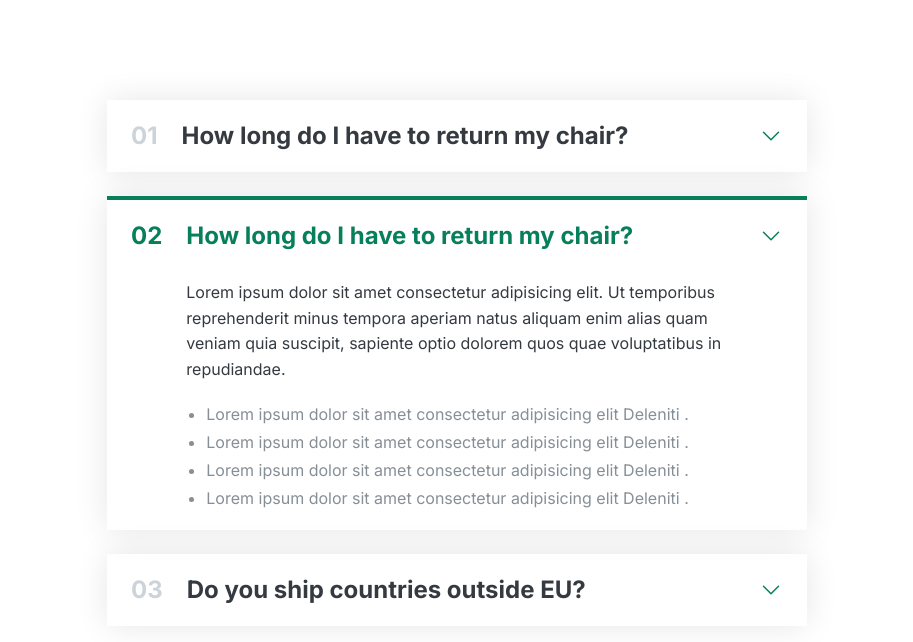
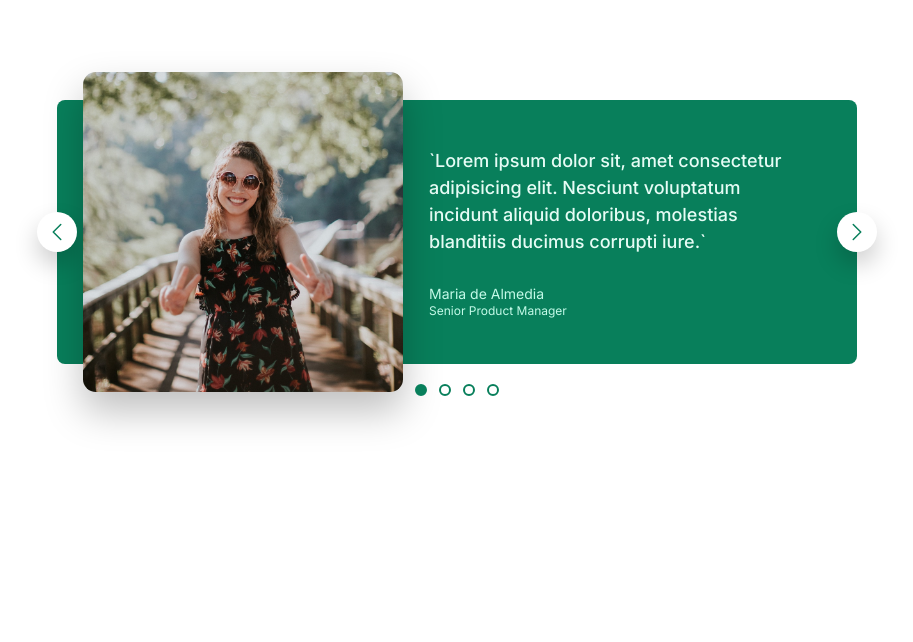
Before and after one commit to snpatel96/html-css-components, a website built with Vite: page carousel.html in a window 1280 px wide. Shown: the whole page, without its empty margins (183-1096 px from the left). Built offline with nearby package versions, Linux system fonts and the light colour scheme.

Commit message:
#1 Carousel

```diff
--- a/carousel.html
+++ b/carousel.html
@@ -9,7 +9,7 @@
       rel="stylesheet"
     />
 
-    <title>Accordian</title>
+    <title>Carousel</title>
 
     <style>
       * {
@@ -24,199 +24,152 @@
         line-height: 1;
       }
 
-      .accordian {
-        width: 700px;
+      .carousel {
+        width: 800px;
         margin: 100px auto;
+        padding: 32px 48px 32px 86px;
+        background-color: #087f5b;
+        border-radius: 8px;
+        position: relative;
 
         display: flex;
-        flex-direction: column;
-        gap: 24px;
+        align-items: center;
+        gap: 86px;
       }
 
-      .item {
-        box-shadow: 0 0 32px rgba(0, 0, 0, 0.1);
-        padding: 24px;
-
-        display: grid;
-        grid-template-columns: auto 1fr auto;
-        column-gap: 24px;
-        row-gap: 32px;
-        align-items: center;
-      }
-      .number,
-      .text {
-        font-size: 24px;
-        font-weight: bold;
-        /* color: #087f5b; */
+      img {
+        height: 200px;
+        border-radius: 8px;
+        transform: scale(1.6);
+        box-shadow: 0 12px 24px rgba(0, 0, 0, 0.25);
       }
 
-      .number {
-        color: #ccd4da;
+      .testimonial-text {
+        font-size: 18px;
+        font-weight: 500;
+        line-height: 1.5;
+        margin-bottom: 32px;
+        color: #e6fcf5;
       }
-      .icon {
+
+      .testimonial-author {
+        font-size: 14px;
+        margin-bottom: 4px;
+        color: #c3fae8;
+      }
+
+      .testimonial-job {
+        font-size: 12px;
+        color: #c3fae8;
+      }
+
+      .btn {
+        background-color: #fff;
+        border: none;
+        height: 40px;
+        width: 40px;
+        border-radius: 50%;
+        position: absolute;
+        box-shadow: 0 12px 24px rgba(0, 0, 0, 0.2);
+        cursor: pointer;
+
+        display: flex;
+        align-items: center;
+        justify-content: center;
+      }
+
+      .btn--left {
+        left: 0;
+        top: 50%;
+        transform: translate(-50%, -50%);
+      }
+
+      .btn--right {
+        right: 0;
+        top: 50%;
+        transform: translate(50%, -50%);
+      }
+
+      .btn-icon {
+        height: 24px;
         width: 24px;
         stroke: #087f5b;
       }
-      .hidden-box {
-        grid-column: 2;
-        display: none;
-      }
 
-      .hidden-box p {
-        line-height: 1.6;
-        margin-bottom: 24px;
-      }
-
-      .hidden-box ul {
-        color: #868e96;
-        margin-left: 20px;
+      .dots {
+        position: absolute;
+        left: 50%;
+        bottom: 0;
+        transform: translate(-50%, 32px);
 
         display: flex;
-        flex-direction: column;
         gap: 12px;
       }
 
-      /* OPEN STATE */
-
-      .open {
-        border-top: 4px solid #087f5b;
+      .dot {
+        height: 12px;
+        width: 12px;
+        background-color: #fff;
+        border: 2px solid #087f5b;
+        border-radius: 50%;
+        cursor: pointer;
       }
 
-      .open .hidden-box {
-        display: block;
-      }
-      .open .number,
-      .open .text {
-        color: #087f5b;
+      .dot--fill {
+        background-color: #087f5b;
       }
     </style>
   </head>
   <body>
-    <div class="accordian">
-      <div class="item">
-        <p class="number">01</p>
-        <p class="text">How long do I have to return my chair?</p>
+    <div class="carousel">
+      <img src="img/maria.jpg" alt="Maria image" />
+      <blockquote class="testimonial">
+        <p class="testimonial-text">
+          `Lorem ipsum dolor sit, amet consectetur adipisicing elit. Nesciunt
+          voluptatum incidunt aliquid doloribus, molestias blanditiis ducimus
+          corrupti iure.`
+        </p>
+        <p class="testimonial-author">Maria de Almedia</p>
+        <p class="testimonial-job">Senior Product Manager</p>
+      </blockquote>
+
+      <button class="btn btn--left">
         <svg
           xmlns="http://www.w3.org/2000/svg"
           fill="none"
           viewBox="0 0 24 24"
           stroke-width="1.5"
           stroke="currentColor"
-          class="icon"
+          class="btn-icon"
         >
           <path
             stroke-linecap="round"
             stroke-linejoin="round"
-            d="M19.5 8.25l-7.5 7.5-7.5-7.5"
+            d="M15.75 19.5L8.25 12l7.5-7.5"
           />
         </svg>
-        <div class="hidden-box">
-          <p>
-            Lorem ipsum dolor sit amet consectetur adipisicing elit. Ut
-            temporibus reprehenderit minus tempora aperiam natus aliquam enim
-            alias quam veniam quia suscipit, sapiente optio dolorem quos quae
-            voluptatibus in repudiandae.
-          </p>
-          <ul>
-            <li>
-              Lorem ipsum dolor sit amet consectetur adipisicing elit Deleniti .
-            </li>
-            <li>
-              Lorem ipsum dolor sit amet consectetur adipisicing elit Deleniti .
-            </li>
-
-            <li>
-              Lorem ipsum dolor sit amet consectetur adipisicing elit Deleniti .
-            </li>
-            <li>
-              Lorem ipsum dolor sit amet consectetur adipisicing elit Deleniti .
-            </li>
-          </ul>
-        </div>
-      </div>
-
-      <div class="item open">
-        <p class="number">02</p>
-        <p class="text">How long do I have to return my chair?</p>
+      </button>
+      <button class="btn btn--right">
         <svg
           xmlns="http://www.w3.org/2000/svg"
           fill="none"
           viewBox="0 0 24 24"
           stroke-width="1.5"
           stroke="currentColor"
-          class="icon"
+          class="btn-icon"
         >
           <path
             stroke-linecap="round"
             stroke-linejoin="round"
-            d="M19.5 8.25l-7.5 7.5-7.5-7.5"
+            d="M8.25 4.5l7.5 7.5-7.5 7.5"
           />
         </svg>
-        <div class="hidden-box">
-          <p>
-            Lorem ipsum dolor sit amet consectetur adipisicing elit. Ut
-            temporibus reprehenderit minus tempora aperiam natus aliquam enim
-            alias quam veniam quia suscipit, sapiente optio dolorem quos quae
-            voluptatibus in repudiandae.
-          </p>
-          <ul>
-            <li>
-              Lorem ipsum dolor sit amet consectetur adipisicing elit Deleniti .
-            </li>
-            <li>
-              Lorem ipsum dolor sit amet consectetur adipisicing elit Deleniti .
-            </li>
-
-            <li>
-              Lorem ipsum dolor sit amet consectetur adipisicing elit Deleniti .
-            </li>
-            <li>
-              Lorem ipsum dolor sit amet consectetur adipisicing elit Deleniti .
-            </li>
-          </ul>
-        </div>
-      </div>
-
-      <div class="item">
-        <p class="number">03</p>
-        <p class="text">Do you ship countries outside EU?</p>
-        <svg
-          xmlns="http://www.w3.org/2000/svg"
-          fill="none"
-          viewBox="0 0 24 24"
-          stroke-width="1.5"
-          stroke="currentColor"
-          class="icon"
-        >
-          <path
-            stroke-linecap="round"
-            stroke-linejoin="round"
-            d="M19.5 8.25l-7.5 7.5-7.5-7.5"
-          />
-        </svg>
-        <div class="hidden-box">
-          <p>
-            Lorem ipsum dolor sit amet consectetur adipisicing elit. Ut
-            temporibus reprehenderit minus tempora aperiam natus aliquam enim
-            alias quam veniam quia suscipit, sapiente optio dolorem quos quae
-            voluptatibus in repudiandae.
-          </p>
-          <ul>
-            <li>
-              Lorem ipsum dolor sit amet consectetur adipisicing elit Deleniti .
-            </li>
-            <li>
-              Lorem ipsum dolor sit amet consectetur adipisicing elit Deleniti .
-            </li>
-
-            <li>
-              Lorem ipsum dolor sit amet consectetur adipisicing elit Deleniti .
-            </li>
-            <li>
-              Lorem ipsum dolor sit amet consectetur adipisicing elit Deleniti .
-            </li>
-          </ul>
-        </div>
+      </button>
+      <div class="dots">
+        <button class="dot dot--fill">&nbsp;</button>
+        <button class="dot">&nbsp;</button>
+        <button class="dot">&nbsp;</button>
+        <button class="dot">&nbsp;</button>
       </div>
     </div>
   </body>
```
Also changed, not shown: img/chair-1.jpg (deleted), img/chair-2.jpg (deleted), img/chair-3.jpg (deleted), img/customers.jpg (deleted), img/hero.jpg, img/maria.jpg (added).
